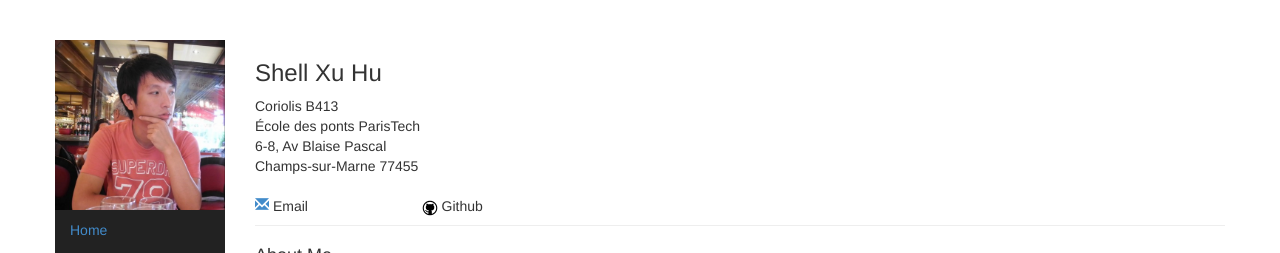
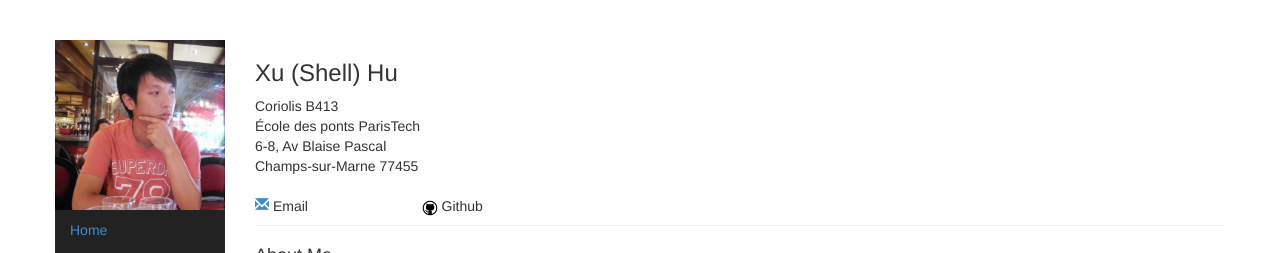
Before and after one commit to hushell/hushell.github.io, a Jekyll site: the page built from index.html, in a window 1280 px wide. Shown: the top 253 px of the page. Built offline with Jekyll 4.4.1, drawn with Linux system fonts in a browser that asks for light colours.

Commit message:
cv updates

```diff
--- a/index.html
+++ b/index.html
@@ -31,7 +31,7 @@ news:
 <div class="page-header">
   <div class="row">
     <div class="col-sm-3 pull-right-sm">
-      <h3>Shell Xu Hu</h3>
+      <h3>Xu (Shell) Hu</h3>
       <address>
 		    Coriolis B413<br/>
         École des ponts ParisTech<br/>
```
Also changed, not shown: 1 other file.
